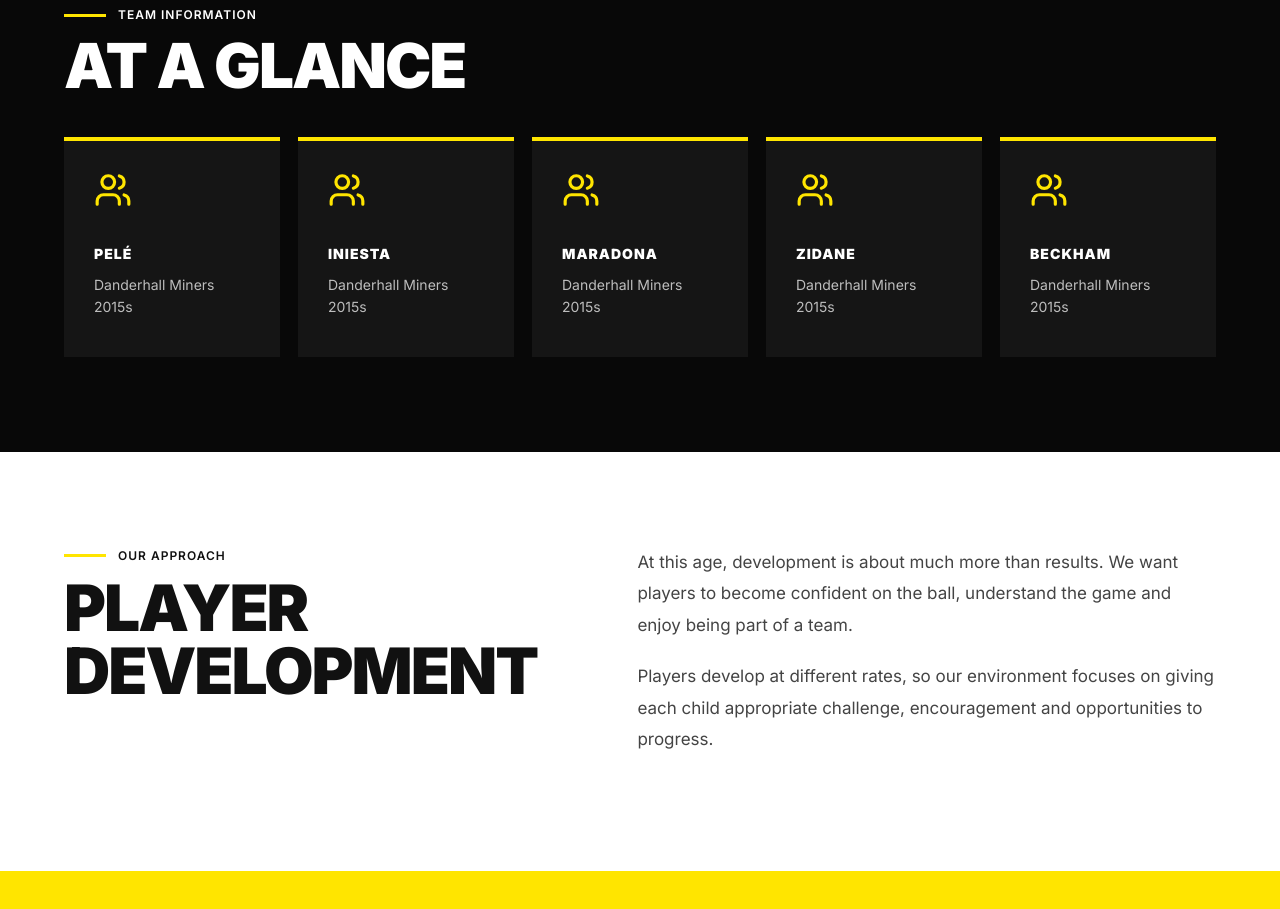
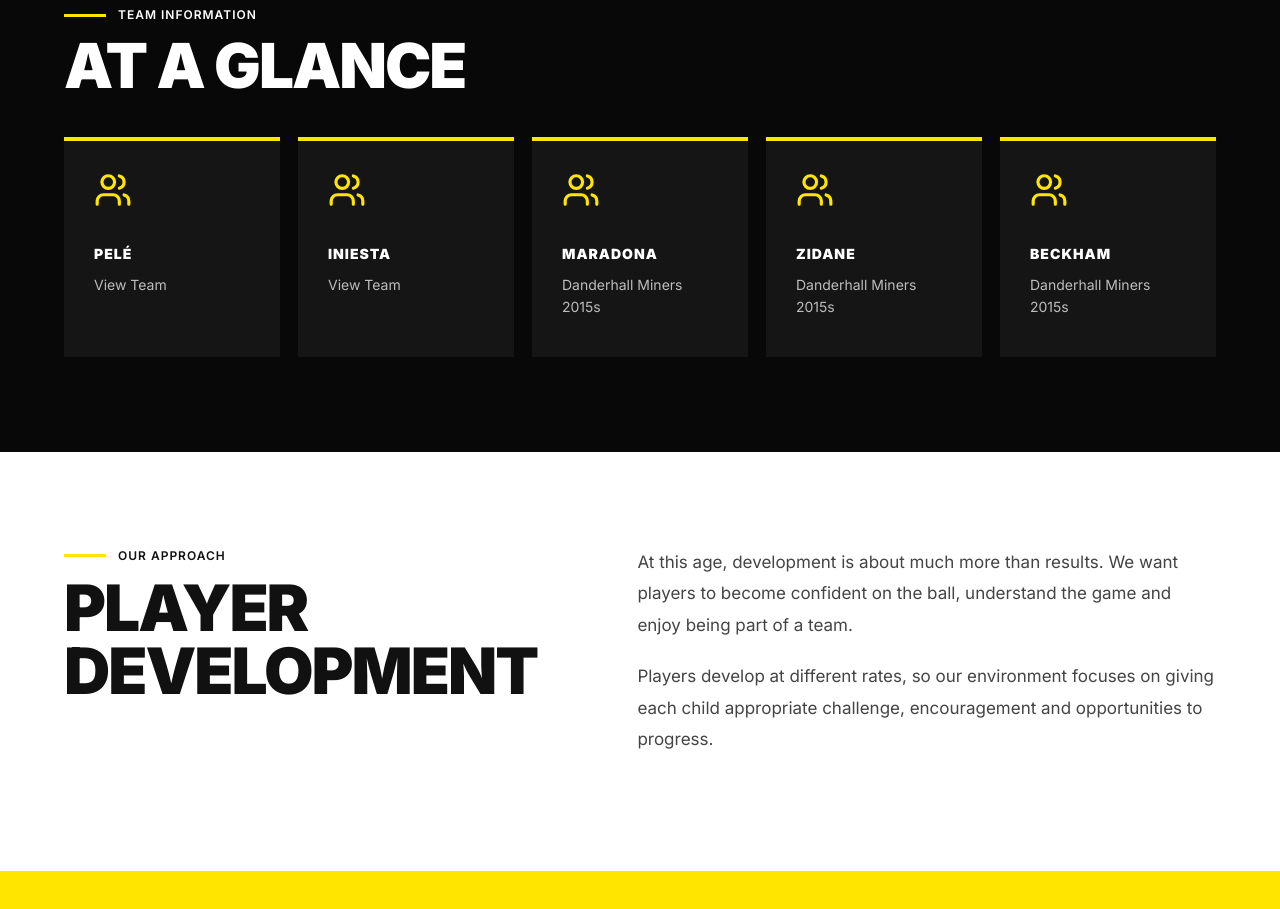
Before and after one commit to Gavindotcom/Danderhall-Miners-Football-Club, a Next.js app: page /teams/2015s in a window 1280 px wide. Shown: the part 1260-2169 px from the top of the page. Built offline with nearby package versions, Linux system fonts and the light colour scheme.

Commit message:
Update page.js

```diff
--- a/app/teams/2015s/page.js
+++ b/app/teams/2015s/page.js
@@ -128,17 +128,25 @@ export default function Team2015sPage() {
 
 <div className="youth-info-grid youth-squads-grid">
 
+  <a href="/teams/2015s/pele" className="youth-team-card-link">
+
   <YouthInfoCard
     icon={<Users />}
     title="PELÉ"
-    text="Danderhall Miners 2015s"
+    text="View Team"
   />
+
+</a>
+
+   <a href="/teams/2015s/iniesta" className="youth-team-card-link">
 
   <YouthInfoCard
     icon={<Users />}
     title="INIESTA"
-    text="Danderhall Miners 2015s"
+    text="View Team"
   />
+
+</a>
 
   <YouthInfoCard
     icon={<Users />}
```
